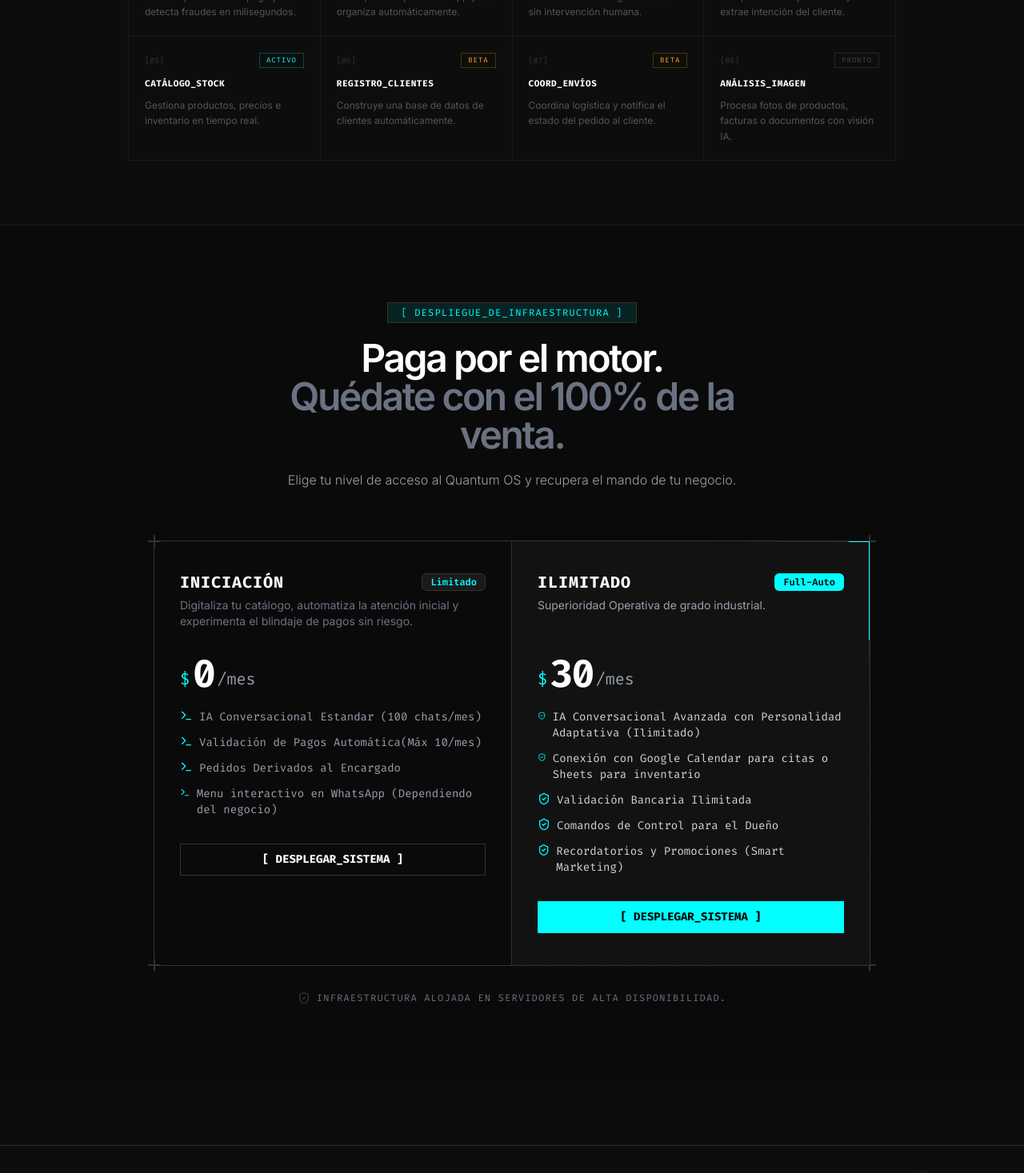
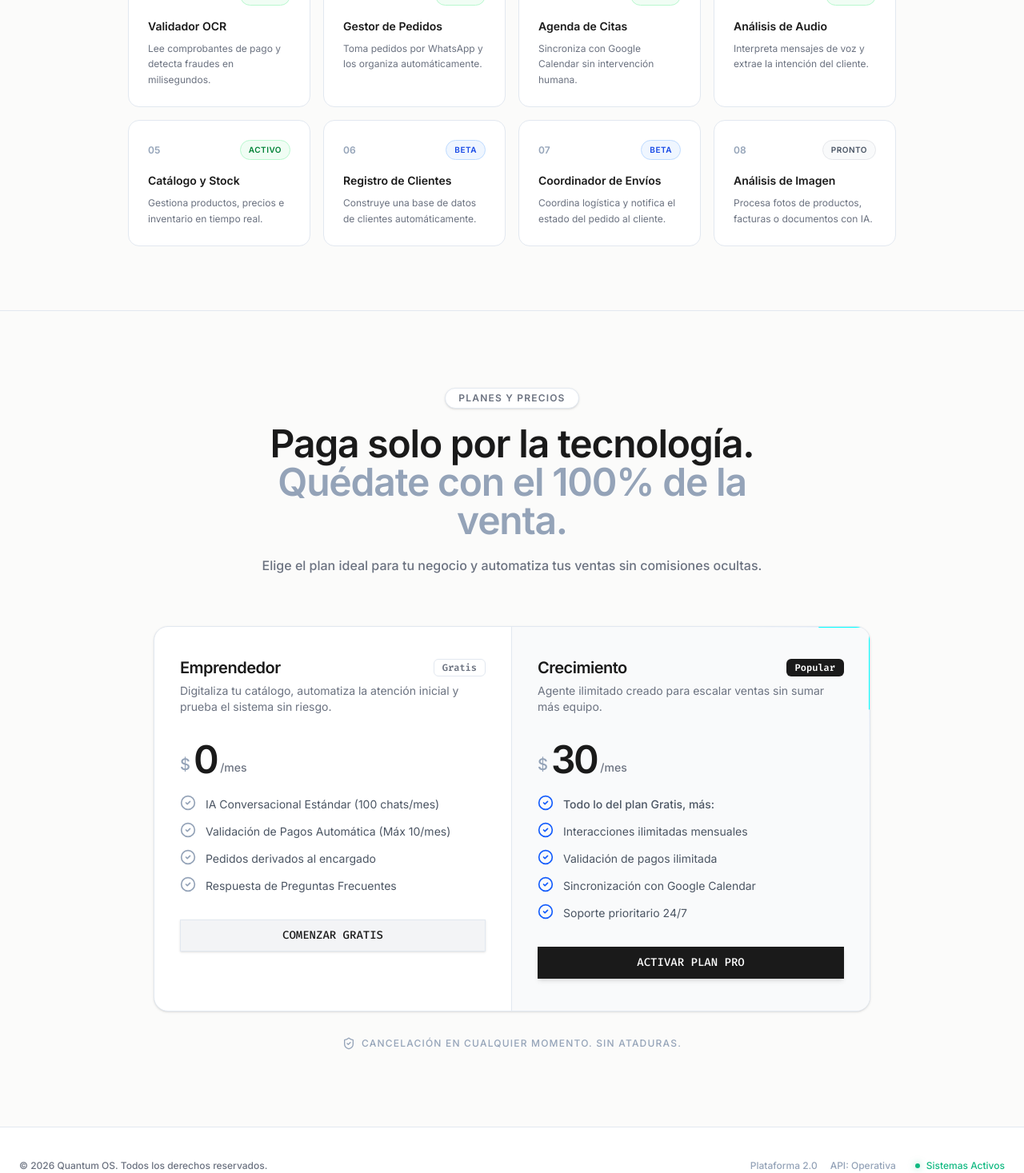
Before and after one commit to juanpabloortiz01/Quantum-OS, a Next.js app: page / in a window 1280 px wide. Shown: the part 1330-2797 px from the top of the page at 80% size. Built offline with nearby package versions, Linux system fonts and the light colour scheme.

Commit message:
little little changes

```diff
--- a/src/components/Footer.tsx
+++ b/src/components/Footer.tsx
@@ -1,27 +1,27 @@
 export default function Footer() {
   return (
-    <footer className="border-t border-[#2E2E2E] bg-transparent py-8 px-6 mt-20 relative z-10">
-      <div className="max-w-7xl mx-auto flex flex-col md:flex-row items-center justify-between gap-4">
+    <footer className="border-t border-[#E2E8F0] bg-white py-10 px-6 relative z-10 w-full transition-colors mt-auto">
+      <div className="max-w-7xl mx-auto flex flex-col md:flex-row items-center justify-between gap-6">
 
         {/* IDENTIFICADOR DE SISTEMA */}
-        <div className="font-['Fira_Code'] text-[10px] text-[#555555] tracking-widest uppercase">
-          QUANTUM_OS · SYS_CORE_v2.4.1 · CONFIDENTIAL
+        <div className="text-xs font-medium text-[#6B7280]">
+          © {new Date().getFullYear()} Quantum OS. Todos los derechos reservados.
         </div>
 
         {/* MÉTRICAS Y ESTADO */}
         <div className="flex items-center gap-6">
           <div className="hidden sm:flex items-center gap-4">
-            <span className="font-['Fira_Code'] text-[10px] text-[#888888] tracking-widest uppercase">
-              Nodes: Online
+            <span className="text-xs font-medium text-[#94A3B8]">
+              Plataforma 2.0
             </span>
-            <span className="font-['Fira_Code'] text-[10px] text-[#888888] tracking-widest uppercase">
-              Evo_API: ✓
+            <span className="text-xs font-medium text-[#94A3B8]">
+              API: Operativa
             </span>
           </div>
 
-          <div className="flex items-center gap-2 font-['Fira_Code'] text-[10px] text-[#00FFFF] tracking-widest uppercase">
-            <div className="w-1.5 h-1.5 bg-[#00FFFF] rounded-full animate-pulse shadow-[0_0_8px_rgba(0,255,255,0.8)]" />
-            KERNEL_ACTIVE
+          <div className="flex items-center gap-2 text-xs font-medium text-[#10B981]">
+            <div className="w-1.5 h-1.5 bg-[#10B981] rounded-full shadow-[0_0_8px_rgba(16,185,129,0.5)]" />
+            Sistemas Activos
           </div>
         </div>
 
--- a/src/components/QuantumAbout.tsx
+++ b/src/components/QuantumAbout.tsx
@@ -3,71 +3,65 @@
 import { motion } from "framer-motion"
 
 const SKILLS = [
-  { id: "01", name: "VALIDADOR_OCR", desc: "Lee comprobantes de pago y detecta fraudes en milisegundos.", icon: "⬡", status: "ACTIVE" },
-  { id: "02", name: "GESTOR_PEDIDOS", desc: "Toma pedidos por WhatsApp y los organiza automáticamente.", icon: "⬡", status: "ACTIVE" },
-  { id: "03", name: "AGENDA_CITAS", desc: "Sincroniza con Google Calendar sin intervención humana.", icon: "⬡", status: "ACTIVE" },
-  { id: "04", name: "ANÁLISIS_AUDIO", desc: "Interpreta mensajes de voz y extrae intención del cliente.", icon: "⬡", status: "ACTIVE" },
-  { id: "05", name: "CATÁLOGO_STOCK", desc: "Gestiona productos, precios e inventario en tiempo real.", icon: "⬡", status: "ACTIVE" },
-  { id: "06", name: "REGISTRO_CLIENTES", desc: "Construye una base de datos de clientes automáticamente.", icon: "⬡", status: "BETA" },
-  { id: "07", name: "COORD_ENVÍOS", desc: "Coordina logística y notifica el estado del pedido al cliente.", icon: "⬡", status: "BETA" },
-  { id: "08", name: "ANÁLISIS_IMAGEN", desc: "Procesa fotos de productos, facturas o documentos con visión IA.", icon: "⬡", status: "SOON" },
+  { id: "01", name: "Validador OCR", desc: "Lee comprobantes de pago y detecta fraudes en milisegundos.", status: "ACTIVO" },
+  { id: "02", name: "Gestor de Pedidos", desc: "Toma pedidos por WhatsApp y los organiza automáticamente.", status: "ACTIVO" },
+  { id: "03", name: "Agenda de Citas", desc: "Sincroniza con Google Calendar sin intervención humana.", status: "ACTIVO" },
+  { id: "04", name: "Análisis de Audio", desc: "Interpreta mensajes de voz y extrae la intención del cliente.", status: "ACTIVO" },
+  { id: "05", name: "Catálogo y Stock", desc: "Gestiona productos, precios e inventario en tiempo real.", status: "ACTIVO" },
+  { id: "06", name: "Registro de Clientes", desc: "Construye una base de datos de clientes automáticamente.", status: "BETA" },
+  { id: "07", name: "Coordinador de Envíos", desc: "Coordina logística y notifica el estado del pedido al cliente.", status: "BETA" },
+  { id: "08", name: "Análisis de Imagen", desc: "Procesa fotos de productos, facturas o documentos con IA.", status: "PRONTO" },
 ]
 
 function StatusBadge({ status }: { status: string }) {
   const config = {
-    ACTIVE: { color: "#00FFFF", label: "ACTIVO" },
-    BETA: { color: "#FFA800", label: "BETA" },
-    SOON: { color: "#444", label: "PRONTO" },
-  }[status] ?? { color: "#444", label: status }
+    ACTIVO: { bg: "bg-green-50", text: "text-green-700", border: "border-green-200" },
+    BETA: { bg: "bg-blue-50", text: "text-blue-700", border: "border-blue-200" },
+    PRONTO: { bg: "bg-gray-50", text: "text-gray-600", border: "border-gray-200" },
+  }[status] ?? { bg: "bg-gray-50", text: "text-gray-600", border: "border-gray-200" }
 
   return (
-    <span
-      className="font-mono text-[9px] tracking-widest px-2 py-0.5 border"
-      style={{ color: config.color, borderColor: config.color + "40" }}
-    >
-      {config.label}
+    <span className={`text-[10px] font-semibold tracking-wider px-2.5 py-1 uppercase rounded-full border ${config.bg} ${config.text} ${config.border}`}>
+      {status}
     </span>
   )
 }
 
 export default function AboutSection() {
   return (
-    <div id="producto" className="bg-[#0D0D0D] text-white overflow-x-hidden font-sans">
-      {/* SCANLINES */}
-      <div className="pointer-events-none fixed inset-0 z-0 opacity-[0.025]" style={{ backgroundImage: "repeating-linear-gradient(0deg,#fff,#fff 1px,transparent 1px,transparent 4px)" }} />
+    <div id="producto" className="bg-[#FBFBFA] text-[#1A1A1A] overflow-x-hidden font-sans border-t border-[#E2E8F0]">
 
       {/* HERO ABOUT */}
-      <section className="relative z-10 px-6 sm:px-12 md:px-24 pt-10 pb-16 max-w-6xl mx-auto">
-        <motion.div initial={{ opacity: 0, y: -10 }} animate={{ opacity: 1, y: 0 }} className="flex items-center gap-2 font-mono text-[10px] tracking-[0.2em] text-[#00FFFF] uppercase mb-6">
-          <span className="w-1.5 h-1.5 rounded-full bg-[#00FFFF] animate-pulse" />
-          ABOUT_QUANTUM_OS · KERNEL_DOC_v2.4
+      <section className="relative z-10 px-6 sm:px-12 md:px-24 pt-20 pb-16 max-w-6xl mx-auto text-center">
+        <motion.div initial={{ opacity: 0, y: -10 }} animate={{ opacity: 1, y: 0 }} className="flex items-center justify-center gap-2 text-xs font-semibold tracking-widest text-[#6B7280] uppercase mb-6">
+          <span className="w-1.5 h-1.5 rounded-full bg-[#6B7280]" />
+          Capacidades del Sistema
         </motion.div>
 
-        <motion.h1 initial={{ opacity: 0, y: 20 }} animate={{ opacity: 1, y: 0 }} className="font-mono text-4xl sm:text-6xl md:text-7xl font-bold tracking-tight leading-none mb-6 italic uppercase">
-          Un agente.<br /><span className="text-[#333]">Infinitas</span> <span className="text-[#00FFFF]">habilidades.</span>
+        <motion.h1 initial={{ opacity: 0, y: 20 }} animate={{ opacity: 1, y: 0 }} className="text-4xl sm:text-5xl md:text-6xl font-bold tracking-tight leading-tight mb-6">
+          Un Agente Inteligente.<br /><span className="text-[#94A3B8]">Múltiples habilidades.</span>
         </motion.h1>
 
-        <motion.p initial={{ opacity: 0, y: 10 }} animate={{ opacity: 1, y: 0 }} className="max-w-xl text-[#666] text-base sm:text-lg font-light leading-relaxed">
-          Quantum OS no es un chatbot. Es un <span className="text-white">agente de ventas con IA</span> que vive en el WhatsApp de tu negocio. Lo configuras una vez, le asignas habilidades, y trabaja solo — 24/7.
+        <motion.p initial={{ opacity: 0, y: 10 }} animate={{ opacity: 1, y: 0 }} className="max-w-2xl mx-auto text-[#4B5563] text-base sm:text-lg leading-relaxed">
+          Quantum OS no es un chatbot. Es un <span className="font-semibold text-[#1A1A1A]">agente de ventas con IA</span> que vive en el WhatsApp de tu negocio. Lo configuras una vez, le asignas habilidades, y trabaja solo — 24/7.
         </motion.p>
       </section>
 
       {/* GRID DE HABILIDADES */}
       <section className="relative z-10 px-6 sm:px-12 md:px-24 py-10 pb-20 max-w-6xl mx-auto">
-        <div className="w-full grid grid-cols-1 sm:grid-cols-2 lg:grid-cols-4 gap-[1px] bg-[#1A1A1A] border border-[#1A1A1A]">
+        <div className="w-full grid grid-cols-1 sm:grid-cols-2 lg:grid-cols-4 gap-4">
           {SKILLS.map((skill, i) => (
-            <motion.div key={skill.id} initial={{ opacity: 0, y: 20 }} animate={{ opacity: 1, y: 0 }} transition={{ delay: i * 0.05 }} className="group bg-[#0D0D0D] p-5 hover:bg-[#111] transition-colors relative overflow-hidden">
-              <div className="flex items-center justify-between mb-3">
-                <span className="font-mono text-[10px] text-[#333]">[{skill.id}]</span>
+            <motion.div key={skill.id} initial={{ opacity: 0, y: 20 }} animate={{ opacity: 1, y: 0 }} transition={{ delay: i * 0.05 }} className="group bg-white border border-[#E2E8F0] rounded-xl p-6 hover:shadow-md hover:border-[#94A3B8] transition-all relative overflow-hidden flex flex-col h-full">
+              <div className="flex items-center justify-between mb-4">
+                <span className="text-xs font-semibold text-[#94A3B8]">{skill.id}</span>
                 <StatusBadge status={skill.status} />
               </div>
-              <div className="font-mono text-[11px] font-bold text-white tracking-wider mb-2 group-hover:text-[#00FFFF] transition-colors uppercase">
+              <div className="text-sm font-bold text-[#1A1A1A] mb-2 group-hover:text-blue-600 transition-colors">
                 {skill.name}
               </div>
-              <p className="text-[12px] text-[#555] leading-relaxed group-hover:text-[#777]">
+              <p className="text-xs text-[#6B7280] leading-relaxed flex-grow">
                 {skill.desc}
               </p>
-              <div className="absolute bottom-0 left-0 right-0 h-[1px] bg-[#00FFFF] scale-x-0 group-hover:scale-x-100 transition-transform origin-left" />
             </motion.div>
           ))}
         </div>
--- a/src/components/QuantumPricing.tsx
+++ b/src/components/QuantumPricing.tsx
@@ -1,6 +1,6 @@
 "use client";
 import React from "react";
-import { PlusIcon, ShieldCheckIcon, Terminal } from "lucide-react";
+import { PlusIcon, ShieldCheckIcon, CheckCircle2 } from "lucide-react";
 import { motion } from "motion/react";
 import { Badge } from "./ui/badge";
 import { Button } from "./ui/button";
@@ -9,7 +9,7 @@
 
 export default function QuantumPricing() {
   return (
-    <section id="planes" className="relative min-h-screen overflow-hidden py-24 bg-[#0a0a0a] border-t border-[#1a1a1a]">
+    <section id="planes" className="relative min-h-screen py-24 bg-[#FBFBFA] border-t border-[#E2E8F0] font-sans">
       <div className="mx-auto w-full max-w-6xl space-y-10 px-4">
 
         {/* Encabezado */}
@@ -21,30 +21,20 @@
           className="mx-auto max-w-2xl space-y-5"
         >
           <div className="flex justify-center">
-            <div className="border border-[#333333] px-4 py-1 font-mono text-xs text-[#00FFFF] uppercase tracking-widest bg-[#00FFFF]/10">
-              [ DESPLIEGUE_DE_INFRAESTRUCTURA ]
+            <div className="border border-[#E2E8F0] px-4 py-1 text-xs font-semibold text-[#6B7280] uppercase tracking-widest bg-white rounded-full shadow-sm">
+              Planes y Precios
             </div>
           </div>
-          <h2 className="mt-5 text-center text-3xl font-bold tracking-tighter md:text-5xl text-white">
-            Paga por el motor. <br />
-            <span className="text-gray-500">Quédate con el 100% de la venta.</span>
+          <h2 className="mt-5 text-center text-3xl font-bold tracking-tight md:text-5xl text-[#1A1A1A]">
+            Paga solo por la tecnología. <br />
+            <span className="text-[#94A3B8]">Quédate con el 100% de la venta.</span>
           </h2>
-          <p className="text-gray-400 mt-5 text-center text-sm md:text-base font-light">
-            Elige tu nivel de acceso al Quantum OS y recupera el mando de tu negocio.
+          <p className="mt-5 text-center text-sm md:text-base font-medium text-[#6B7280]">
+            Elige el plan ideal para tu negocio y automatiza tus ventas sin comisiones ocultas.
           </p>
         </motion.div>
 
         <div className="relative mt-16">
-          {/* Fondo Cuadrícula */}
-          <div
-            className={cn(
-              "z-0 pointer-events-none absolute inset-0 size-full",
-              "bg-[linear-gradient(to_right,#1a1a1a_1px,transparent_1px),linear-gradient(to_bottom,#1a1a1a_1px,transparent_1px)]",
-              "bg-[size:32px_32px]",
-              "[mask-image:radial-gradient(ellipse_at_center,#000_10%,transparent_70%)]"
-            )}
-          />
-
           <motion.div
             initial={{ opacity: 0, y: 20 }}
             whileInView={{ opacity: 1, y: 0 }}
@@ -53,83 +43,78 @@
             className="mx-auto w-full max-w-4xl space-y-6 relative z-10"
           >
             {/* GRID DE PRECIOS */}
-            <div className="grid md:grid-cols-2 bg-[#0a0a0a] relative border border-[#333333]">
-              {/* Esquinas Técnicas */}
-              <PlusIcon className="absolute -top-3 -left-3 size-6 text-[#333333]" />
-              <PlusIcon className="absolute -top-3 -right-3 size-6 text-[#333333]" />
-              <PlusIcon className="absolute -bottom-3 -left-3 size-6 text-[#333333]" />
-              <PlusIcon className="absolute -right-3 -bottom-3 size-6 text-[#333333]" />
+            <div className="grid md:grid-cols-2 bg-white rounded-2xl relative border border-[#E2E8F0] shadow-sm overflow-hidden">
 
               {/* PLAN 1: FREEMIUM */}
-              <div className="w-full px-8 pt-10 pb-10 border-b md:border-b-0 md:border-r border-[#333333]">
+              <div className="w-full px-8 pt-10 pb-10 border-b md:border-b-0 md:border-r border-[#E2E8F0]">
                 <div className="space-y-2">
                   <div className="flex items-center justify-between">
-                    <h3 className="leading-none font-mono font-bold text-white text-xl uppercase tracking-wider">Iniciación</h3>
-                    <Badge variant="secondary">Limitado</Badge>
+                    <h3 className="leading-none font-bold text-[#1A1A1A] text-xl tracking-tight">Emprendedor</h3>
+                    <Badge variant="outline" className="text-[#6B7280] border-[#E2E8F0]">Gratis</Badge>
                   </div>
-                  <p className="text-gray-500 text-sm h-10">Digitaliza tu catálogo, automatiza la atención inicial y experimenta el blindaje de pagos sin riesgo.</p>
+                  <p className="text-[#6B7280] text-sm h-10">Digitaliza tu catálogo, automatiza la atención inicial y prueba el sistema sin riesgo.</p>
                 </div>
                 <div className="mt-8 space-y-6">
-                  <div className="text-gray-400 flex items-end gap-1 text-xl font-mono">
-                    <span className="text-[#00FFFF]">$</span>
-                    <span className="text-white -mb-1 text-5xl font-bold tracking-tighter">0</span>
-                    <span>/mes</span>
+                  <div className="text-[#1A1A1A] flex items-end gap-1 text-xl">
+                    <span className="text-[#94A3B8] font-medium">$</span>
+                    <span className="-mb-1 text-5xl font-bold tracking-tighter">0</span>
+                    <span className="text-[#6B7280] font-medium text-sm">/mes</span>
                   </div>
 
-                  <ul className="space-y-3 text-sm text-gray-400 mb-8 font-mono">
-                    <li className="flex gap-2"><Terminal className="size-4 text-[#00FFFF]" /> IA Conversacional Estandar (100 chats/mes)</li>
-                    <li className="flex gap-2"><Terminal className="size-4 text-[#00FFFF]" /> Validación de Pagos Automática(Máx 10/mes)</li>
-                    <li className="flex gap-2"><Terminal className="size-4 text-[#00FFFF]" /> Pedidos Derivados al Encargado</li>
-                    <li className="flex gap-2"><Terminal className="size-4 text-[#00FFFF]" /> Menu interactivo en WhatsApp (Dependiendo del negocio)</li>
+                  <ul className="space-y-3 text-sm text-[#4B5563] mb-8">
+                    <li className="flex gap-3 items-start"><CheckCircle2 className="size-5 text-[#94A3B8] shrink-0" /> <span className="pt-0.5">IA Conversacional Estándar (100 chats/mes)</span></li>
+                    <li className="flex gap-3 items-start"><CheckCircle2 className="size-5 text-[#94A3B8] shrink-0" /> <span className="pt-0.5">Validación de Pagos Automática (Máx 10/mes)</span></li>
+                    <li className="flex gap-3 items-start"><CheckCircle2 className="size-5 text-[#94A3B8] shrink-0" /> <span className="pt-0.5">Pedidos derivados al encargado</span></li>
+                    <li className="flex gap-3 items-start"><CheckCircle2 className="size-5 text-[#94A3B8] shrink-0" /> <span className="pt-0.5">Respuesta de Preguntas Frecuentes</span></li>
                   </ul>
 
-                  <Button className="w-full" variant="outline" asChild>
-                    <a href="#">[ DESPLEGAR_SISTEMA ]</a>
+                  <Button className="w-full bg-[#F3F4F6] text-[#1A1A1A] hover:bg-[#E5E7EB] hover:text-black border border-[#E2E8F0] shadow-sm font-medium" asChild>
+                    <a href="/onboarding">Comenzar Gratis</a>
                   </Button>
                 </div>
               </div>
 
-              {/* PLAN 2: PRO (Con Borde Animado) */}
-              <div className="relative w-full px-8 pt-10 pb-10 bg-[#121212]">
+              {/* PLAN 2: PRO */}
+              <div className="relative w-full px-8 pt-10 pb-10 bg-[#F9FAFB]">
                 <BorderTrail
                   style={{
-                    boxShadow: "0px 0px 60px 30px rgba(0, 255, 255, 0.1), 0 0 100px 60px rgba(0, 255, 255, 0.05)",
+                    boxShadow: "0px 0px 60px 30px rgba(59, 130, 246, 0.05), 0 0 100px 60px rgba(59, 130, 246, 0.02)",
                   }}
                   size={120}
                 />
                 <div className="space-y-2 relative z-10">
                   <div className="flex items-center justify-between">
-                    <h3 className="leading-none font-mono font-bold text-white text-xl uppercase tracking-wider">Ilimitado</h3>
-                    <Badge variant="default">Full-Auto</Badge>
+                    <h3 className="leading-none font-bold text-[#1A1A1A] text-xl tracking-tight">Crecimiento</h3>
+                    <Badge className="bg-[#1A1A1A] text-white hover:bg-[#333]">Popular</Badge>
                   </div>
-                  <p className="text-gray-400 text-sm h-10">Superioridad Operativa de grado industrial.</p>
+                  <p className="text-[#6B7280] text-sm h-10">Agente ilimitado creado para escalar ventas sin sumar más equipo.</p>
                 </div>
                 <div className="mt-8 space-y-6 relative z-10">
-                  <div className="text-gray-400 flex items-end gap-1 text-xl font-mono">
-                    <span className="text-[#00FFFF]">$</span>
-                    <span className="text-white -mb-1 text-5xl font-bold tracking-tighter">30</span>
-                    <span>/mes</span>
+                  <div className="text-[#1A1A1A] flex items-end gap-1 text-xl">
+                    <span className="text-[#94A3B8] font-medium">$</span>
+                    <span className="-mb-1 text-5xl font-bold tracking-tighter">30</span>
+                    <span className="text-[#6B7280] font-medium text-sm">/mes</span>
                   </div>
 
-                  <ul className="space-y-3 text-sm text-gray-300 mb-8 font-mono">
-                    <li className="flex gap-2"><ShieldCheckIcon className="size-4 text-[#00FFFF]" /> IA Conversacional Avanzada con Personalidad Adaptativa (Ilimitado)</li>
-                    <li className="flex gap-2"><ShieldCheckIcon className="size-4 text-[#00FFFF]" /> Conexión con Google Calendar para citas o Sheets para inventario</li>
-                    <li className="flex gap-2"><ShieldCheckIcon className="size-4 text-[#00FFFF]" /> Validación Bancaria Ilimitada</li>
-                    <li className="flex gap-2"><ShieldCheckIcon className="size-4 text-[#00FFFF]" /> Comandos de Control para el Dueño</li>
-                    <li className="flex gap-2"><ShieldCheckIcon className="size-4 text-[#00FFFF]" /> Recordatorios y Promociones (Smart Marketing)</li>
+                  <ul className="space-y-3 text-sm text-[#4B5563] mb-8">
+                    <li className="flex gap-3 items-start"><CheckCircle2 className="size-5 text-blue-600 shrink-0" /> <span className="pt-0.5 font-medium">Todo lo del plan Gratis, más:</span></li>
+                    <li className="flex gap-3 items-start"><CheckCircle2 className="size-5 text-blue-600 shrink-0" /> <span className="pt-0.5">Interacciones ilimitadas mensuales</span></li>
+                    <li className="flex gap-3 items-start"><CheckCircle2 className="size-5 text-blue-600 shrink-0" /> <span className="pt-0.5">Validación de pagos ilimitada</span></li>
+                    <li className="flex gap-3 items-start"><CheckCircle2 className="size-5 text-blue-600 shrink-0" /> <span className="pt-0.5">Sincronización con Google Calendar</span></li>
+                    <li className="flex gap-3 items-start"><CheckCircle2 className="size-5 text-blue-600 shrink-0" /> <span className="pt-0.5">Soporte prioritario 24/7</span></li>
                   </ul>
 
-                  <Button className="w-full bg-[#00FFFF] text-black hover:bg-white hover:text-black transition-colors" asChild>
-                    <a href="#">[ DESPLEGAR_SISTEMA ]</a>
+                  <Button className="w-full bg-[#1A1A1A] text-white hover:bg-[#333] transition-colors shadow-md font-medium" asChild>
+                    <a href="/onboarding">Activar plan PRO</a>
                   </Button>
                 </div>
               </div>
             </div>
 
             {/* Disclaimer inferior */}
-            <div className="text-gray-500 flex items-center justify-center gap-x-2 text-xs font-mono uppercase mt-8 tracking-widest">
-              <ShieldCheckIcon className="size-4 text-[#333333]" />
-              <span>Infraestructura alojada en servidores de alta disponibilidad.</span>
+            <div className="text-[#94A3B8] flex items-center justify-center gap-x-2 text-xs font-medium uppercase mt-8 tracking-widest">
+              <ShieldCheckIcon className="size-4 shrink-0" />
+              <span>Cancelación en cualquier momento. Sin ataduras.</span>
             </div>
           </motion.div>
         </div>
```
Also changed, not shown: src/components/Header.tsx (+12 -13 lines).
